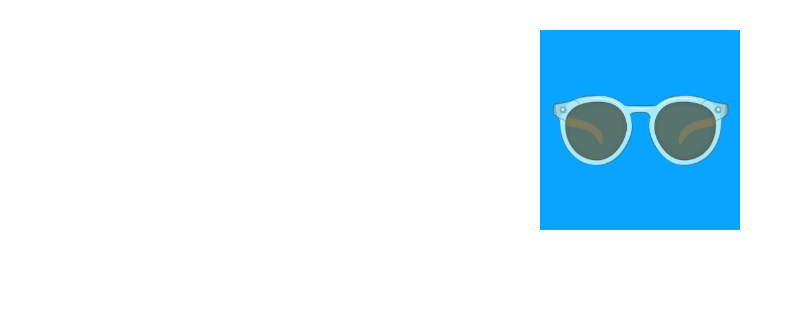
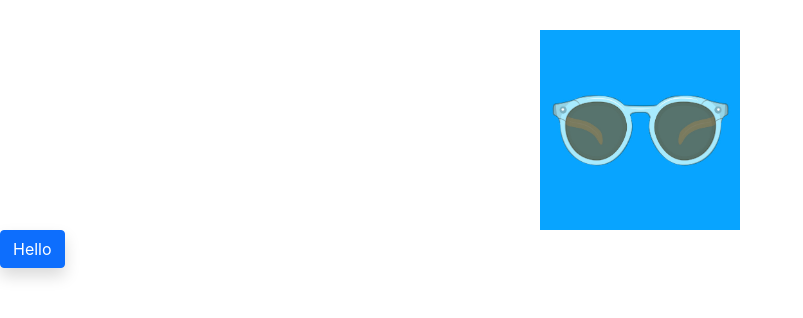
Before and after one commit to multipotentialite-aj/react-dictionary, a React (Create React App) app: page / in a window 1280 px wide. Shown: the top 318 px of the page, without its empty margins (0-803 px from the left). Built offline with nearby package versions, Linux system fonts and the light colour scheme.

Commit message:
Added button

```diff
--- a/src/App.js
+++ b/src/App.js
@@ -6,7 +6,7 @@ function App() {
     <div className="App">
       <header className="App-header">
         <img src={logo} className="App-logo" alt="logo" />
-
+        <a href="#" className="btn btn-primary shadow">Hello</a>
       </header>
     </div>
   );
```
